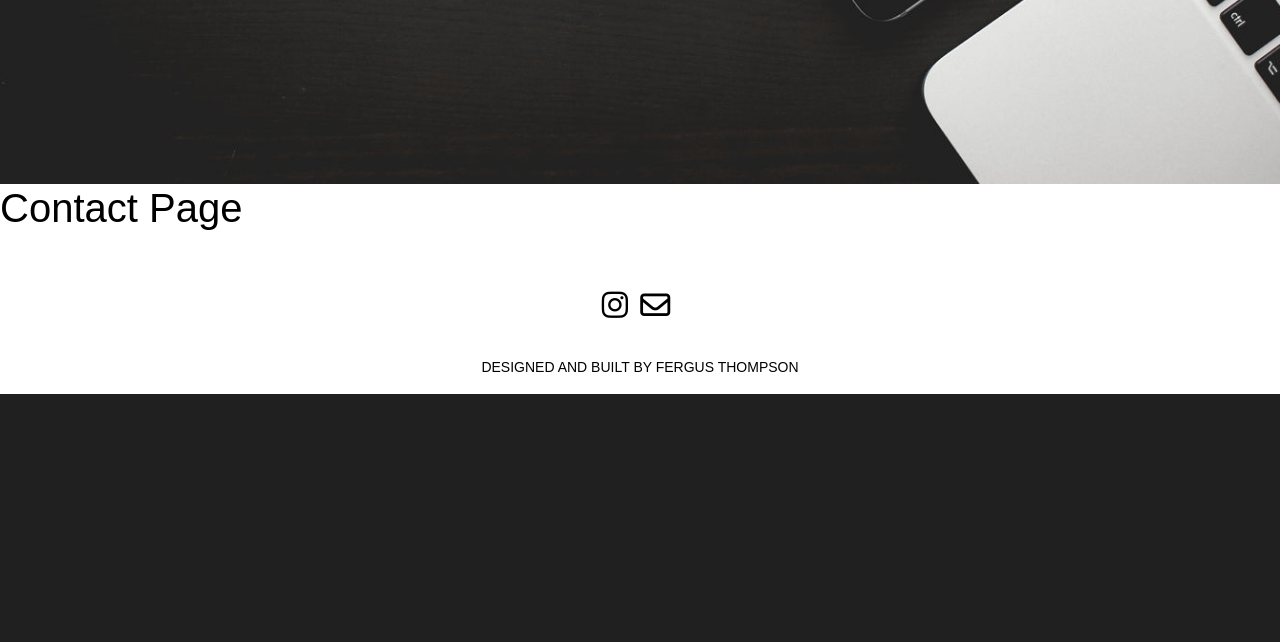
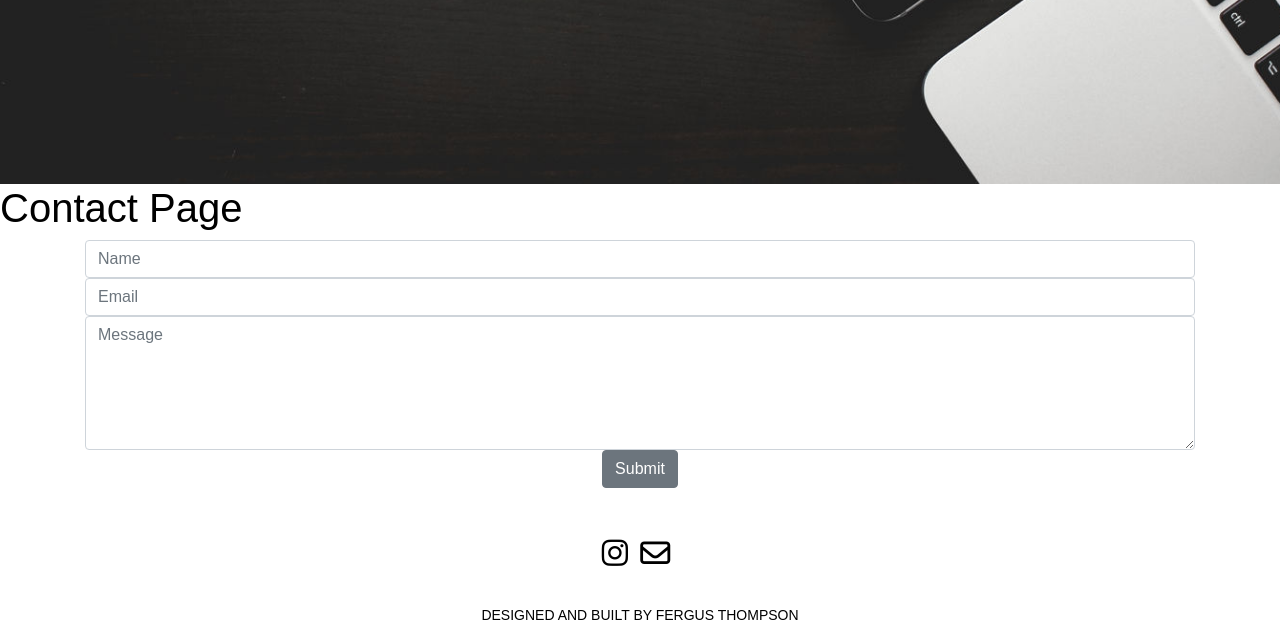
Before and after one commit to fergusthompson/my-portfolio, a Flask app: page /contact in a window 1280 px wide. Shown: the part 456-1098 px from the top of the page. Before the commit the page ends 850 px from the top, so only its background shows below. Run offline with Flask 2, Linux system fonts and the light colour scheme; some libraries are stand-ins or nearby versions.

Commit message:
added contact page

```diff
--- a/app.py
+++ b/app.py
@@ -24,7 +24,7 @@ def about():
 
 @app.route('/resume')
 def resume():
-    return render_template('resume.html')
+    return render_template('resume.html', skills=mongo.db.skills.find())
 
 
 @app.route('/contact')
--- a/templates/contact.html
+++ b/templates/contact.html
@@ -1,4 +1,36 @@
-{% extends 'base.html' %}
-{% block content %}
+{% extends 'base.html' %} {% block content %}
 <h1>Contact Page</h1>
+<div class="container">
+  <form>
+    <input
+      type="text"
+      name="name"
+      id="fullname"
+      class="form-control"
+      placeholder="Name"
+      required
+    />
+    <input
+      type="email"
+      name="email"
+      id="emailaddress"
+      class="form-control"
+      placeholder="Email"
+      required
+    />
+    <textarea
+      rows="5"
+      name="projectsummary"
+      id="projectsummary"
+      class="form-control"
+      placeholder="Message"
+      required
+    ></textarea>
+    <div class="form-row text-center">
+      <div class="col">
+        <button type="submit" class="btn btn-secondary">Submit</button>
+      </div>
+    </div>
+  </form>
+</div>
 {% endblock %}
```
Also changed, not shown: templates/resume.html (+8 -0 lines).
